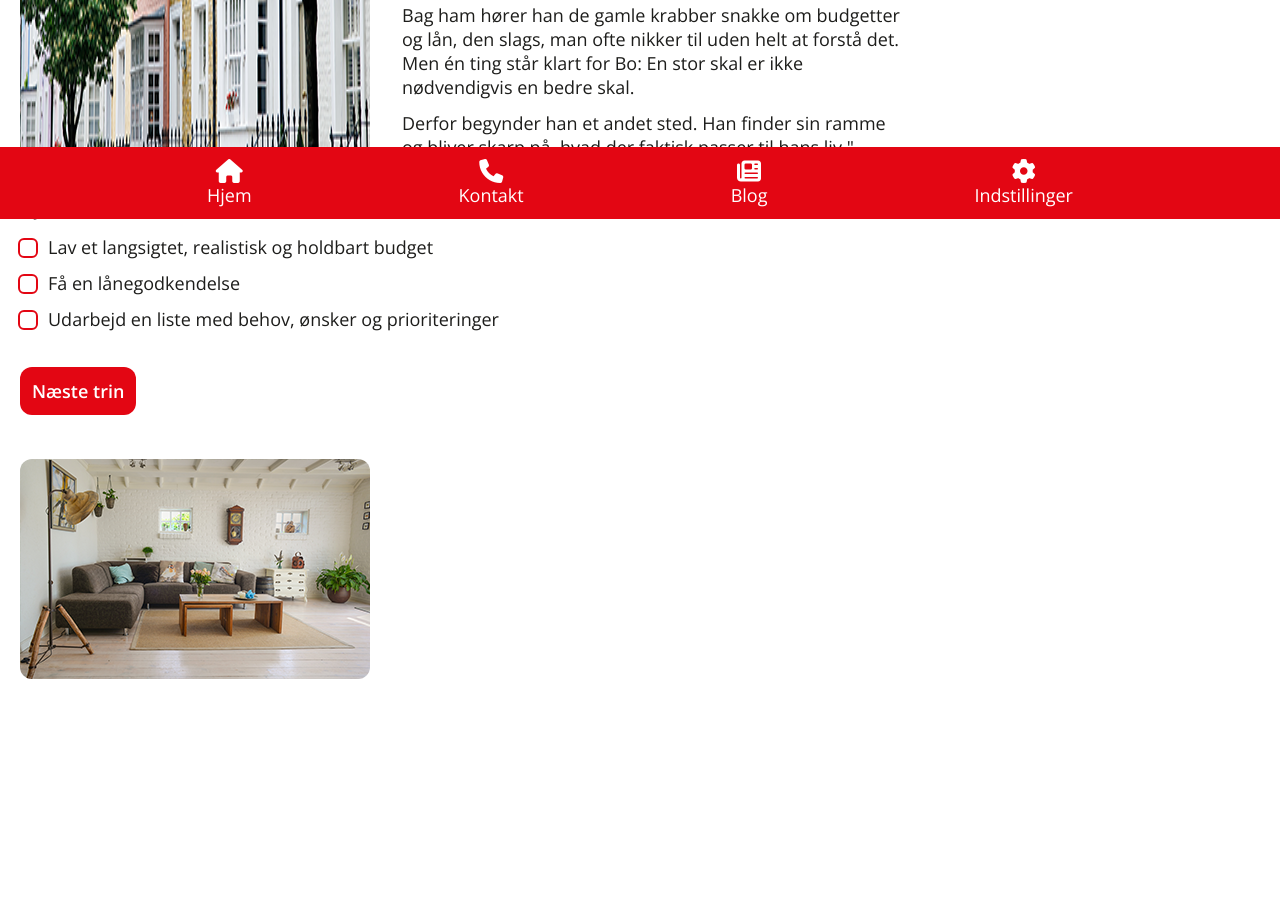
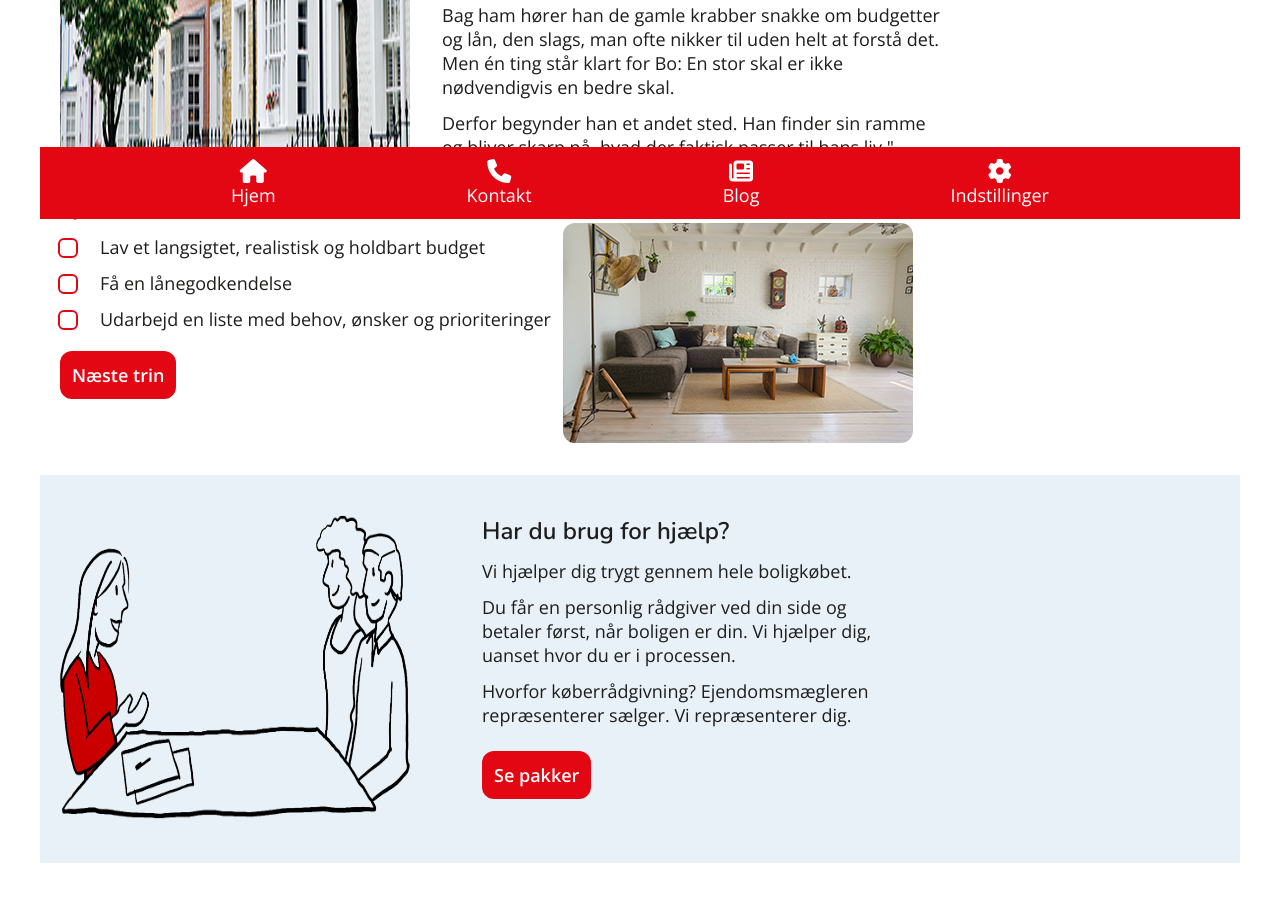
Before and after one commit to JennyWithChuu/P5---Benedikte-Brechmann, a plain HTML site: page trin1.html in a window 1280 px wide. Shown: the part 581-1482 px from the top of the page. Before the commit the page ends 1360 px from the top, so only its background shows below. Drawn offline with nearby package versions, Linux system fonts and the light colour scheme.

Commit message:
trin1 done

```diff
--- a/style.css
+++ b/style.css
@@ -1,7 +1,9 @@
 /* Main setup start */
     body {
         max-width: 1200px;
-        margin: 60px 0 100px 0;
+        margin: 0 auto;
+        padding-top: 60px;
+        padding-bottom: 75px;
     }
 
     :root {
@@ -74,6 +76,7 @@
         width: max-content;
         height: max-content;
         border: none;
+        text-decoration: none;
         margin-top: var(--spacing-small);
     }
 
@@ -113,14 +116,16 @@
         top: 0;
         left: 0;
         width: 100%;
+        max-width: 1200px;
         background-color: var(--white-color);
+        z-index: 1000;
         }
 
     .header__logo {
         float: right;
         width: 20%;
         min-width: 125px;
-        max-width: 250px;
+        max-width: 170px;
         margin: var(--spacing-small) var(--spacing-small) 12px var(--spacing-small);
     }
 /* Header end */
@@ -128,14 +133,22 @@
 /* Navigation start */
     nav {
         background-color: var(--primary-color);
+
         display: flex;
         flex-direction: row;
+        justify-content: space-evenly;
+
+        position: fixed;
+        bottom: 0;
+
         width: 100%;
-        bottom: 0;
-        position: fixed;
+        max-width: 1200px;
+
+        left: 50%;
+        transform: translateX(-50%);
+
         padding-top: 12px;
         padding-bottom: 12px;
-        justify-content: space-evenly;
     }
 
     .nav {
@@ -236,14 +249,20 @@
     .tjekliste {
         margin: var(--spacing-medium) var(--spacing-margin) 0 var(--spacing-margin);
         display: flex;
-        flex-direction: column;
-        gap: 12px;
+        flex-direction: row;
+        flex-wrap: wrap;
+        gap: var(--spacing-xsmall);
     }
 
     .tjekliste__item {
         display: flex;
         align-items: flex-start;
-        gap: 12px;
+        gap: var(--spacing-small);
+        margin-top: var(--spacing-xsmall);
+    }
+
+    .tjekliste__item--end {
+        margin-bottom: var(--spacing-medium);
     }
 
     /* Gemmer den originale checkbox som er default i HTML */
@@ -297,8 +316,49 @@
         max-width: 350px;
         border-radius: var(--cornor-radius);
         margin-top: var(--spacing-medium);
+        margin-bottom: var(--spacing-medium);
     }
     /* Tjekliste end */
+
+    /* Rådgivning start */
+    .raadgivning {
+        background-color: var(--secundary-color);
+        display: flex;
+        flex-direction: row;
+        flex-wrap: wrap;
+        gap: var(--spacing-medium);
+        padding-bottom: var(--spacing-medium);
+    }
+
+    .raadgivning__image {
+        width: 100%;
+        max-width: 350px;
+        border-radius: var(--cornor-radius);
+        margin: var(--spacing-large) var(--spacing-margin) var(--spacing-xsmall) var(--spacing-margin);
+    }
+
+    .raadgivning__text-container {
+        display: flex;
+        flex-direction: column;
+        max-width: 420px;
+        margin: 0 var(--spacing-margin) var(--spacing-medium) var(--spacing-margin);
+
+    }
+
+    .raadgivning__titel {
+        margin-top: var(--spacing-large);
+    }
+
+    .raadgivning__text {
+        margin-top: var(--spacing-small);
+    }
+
+    .raadgivning__content {
+        margin-top: var(--spacing-xsmall);
+    }
+
+
+    /*Rådgivning slut*/
 
 
 
--- a/trin1.html
+++ b/trin1.html
@@ -46,6 +46,7 @@
             </article>
 
             <section class="tjekliste">
+                <div class="tjekliste__container">
                     <h2 class="tjekliste__titel">Tjekliste</h2>
                     <label class="tjekliste__item">
                         <input type="checkbox" class="tjekliste__item__hide-box">
@@ -55,14 +56,25 @@
                         <input type="checkbox" class="tjekliste__item__hide-box">
                         <span class="tjekliste__item__checkmark"></span> Få en lånegodkendelse
                     </label>
-                <label class="tjekliste__item">
+                    <label class="tjekliste__item tjekliste__item--end">
                         <input type="checkbox" class="tjekliste__item__hide-box">
                         <span class="tjekliste__item__checkmark"></span> Udarbejd en liste med behov, ønsker og prioriteringer
                     </label>
-                <a class="primary-button">Næste trin</a>
-
+                    <a href="trin2.html" class="primary-button">Næste trin</a>
+                </div>
                 <img src="image/trin2-second.webp" alt="En luftig stue" class="tjekliste__img">
             </section>
+
+            <article class="raadgivning">
+                <img src="image/raadgivning.webp" alt="Vi hjælper med personlig rådgivning" class="raadgivning__image">
+                <div class="raadgivning__text-container">
+                    <h2 class="raadgivning__titel">Har du brug for hjælp?</h2>
+                    <p class="raadgivning__content">Vi hjælper dig trygt gennem hele boligkøbet.</p>
+                    <p class="raadgivning__content">Du får en personlig rådgiver ved din side og betaler først, når boligen er din. Vi hjælper dig, uanset hvor du er i processen.</p>
+                    <p class="raadgivning__content">Hvorfor køberrådgivning? Ejendomsmægleren repræsenterer sælger. Vi repræsenterer dig.</p>
+                    <a href="raadgivning.html" class="primary-button">Se pakker</a>
+                </div>
+            </article>
 
         </main>
 
```
Also changed, not shown: image/raadgivning.webp (added). Lines whose indentation alone changed are shown as unchanged.
